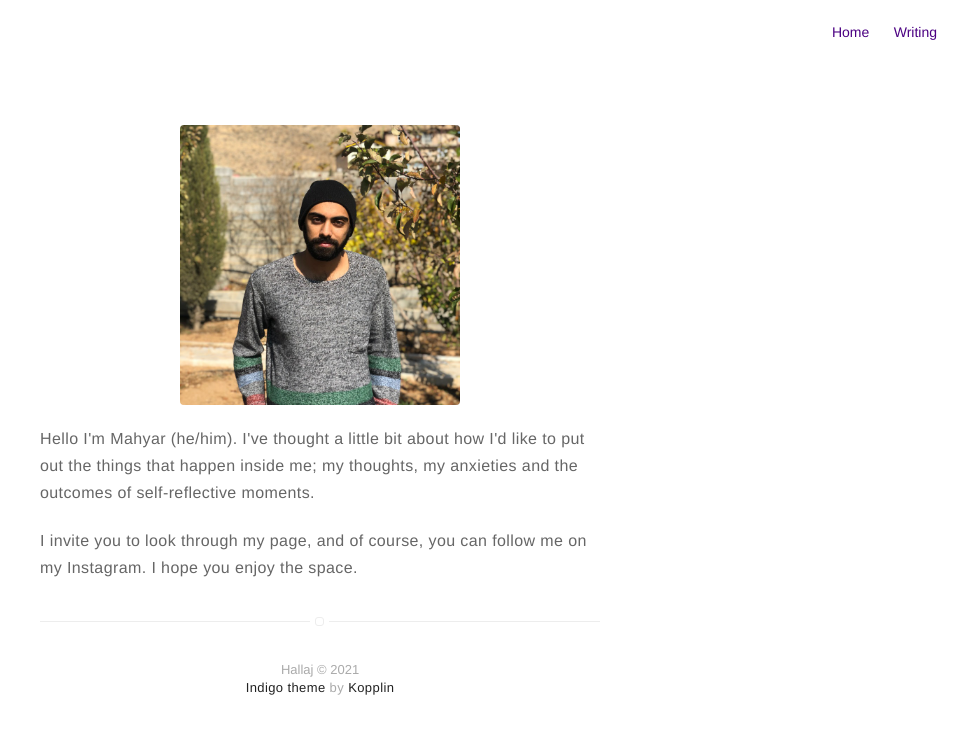
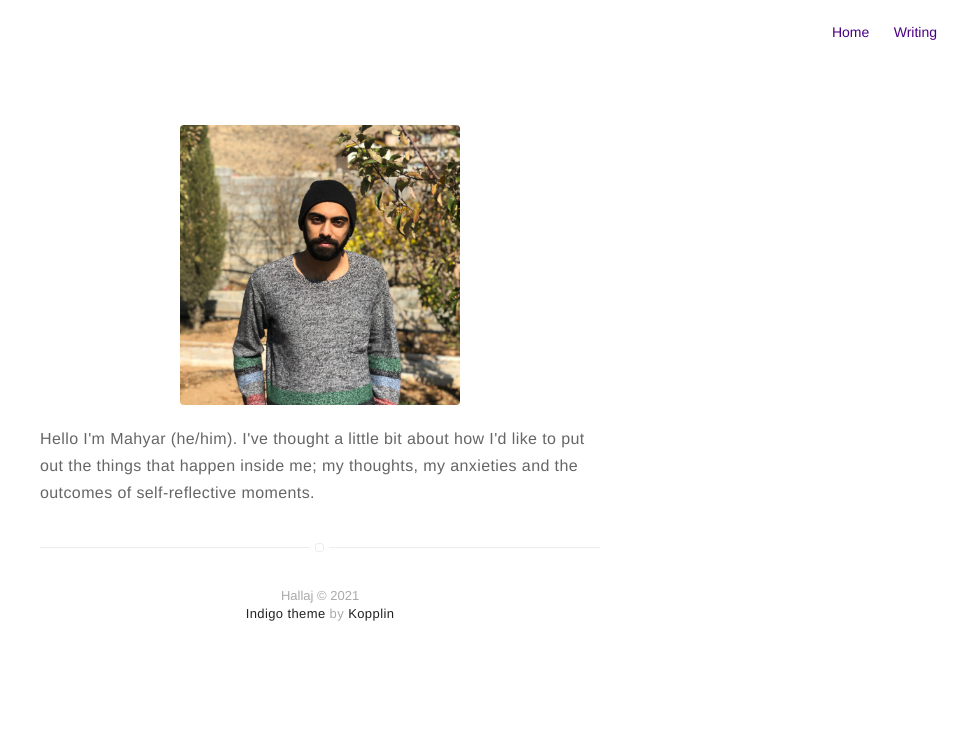
Before and after one commit to mabolhal/my-site, a Jekyll site: the page built from about.md, in a window 1280 px wide. Shown: the top 734 px of the page, without its empty margins (320-1280 px from the left). Built offline with Jekyll 4.4.1, drawn with Linux system fonts in a browser that asks for light colours.

Commit message:
Update about.md

```diff
--- a/about.md
+++ b/about.md
@@ -7,6 +7,3 @@ layout: page
 <p>Hello I'm Mahyar (he/him). I've thought a little bit about how I'd like to
 put out the things that happen inside me; my thoughts, my anxieties and the outcomes
 of self-reflective moments. </p>
-
-<p>I invite you to look through my page, and of course, you can follow me on my Instagram.
-I hope you enjoy the space.</p>
```
